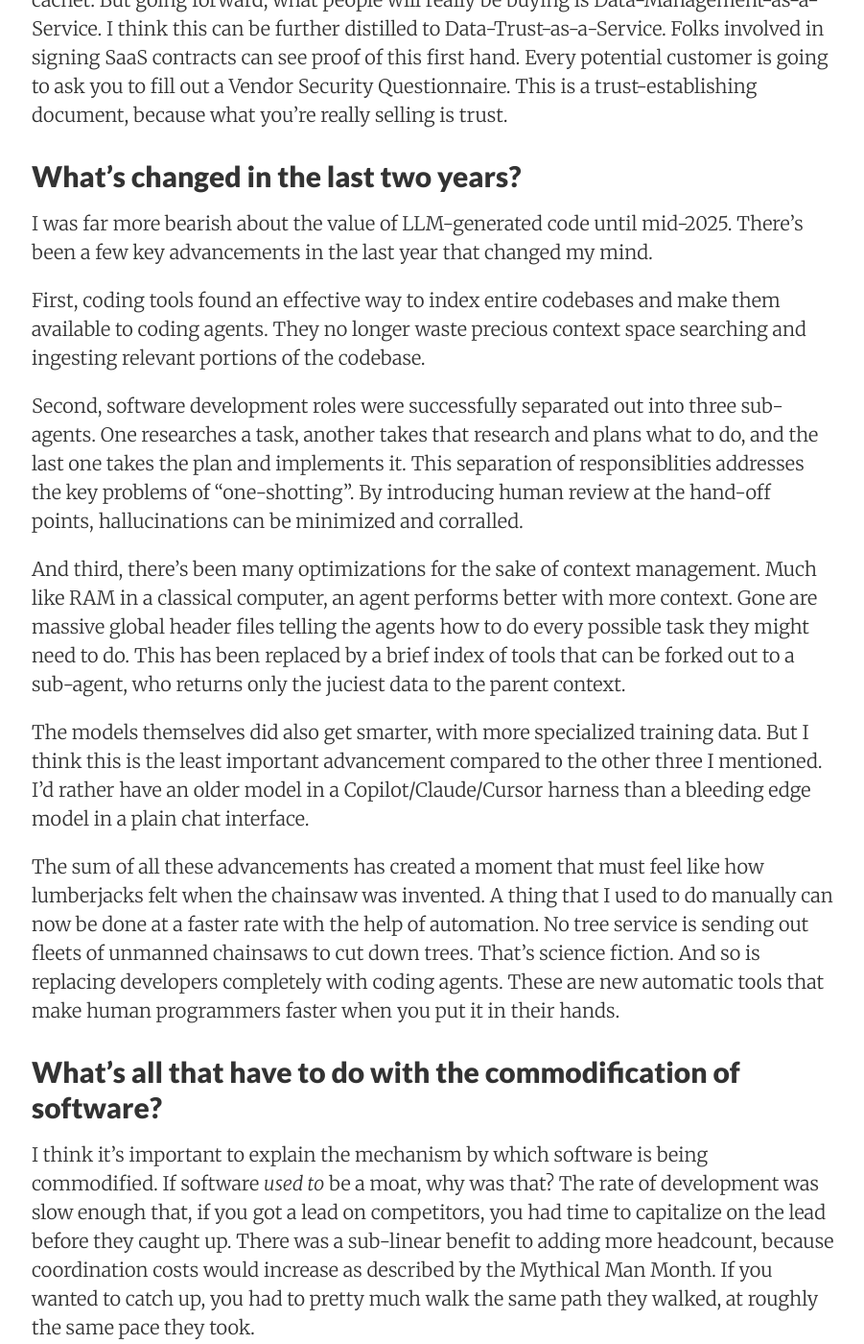
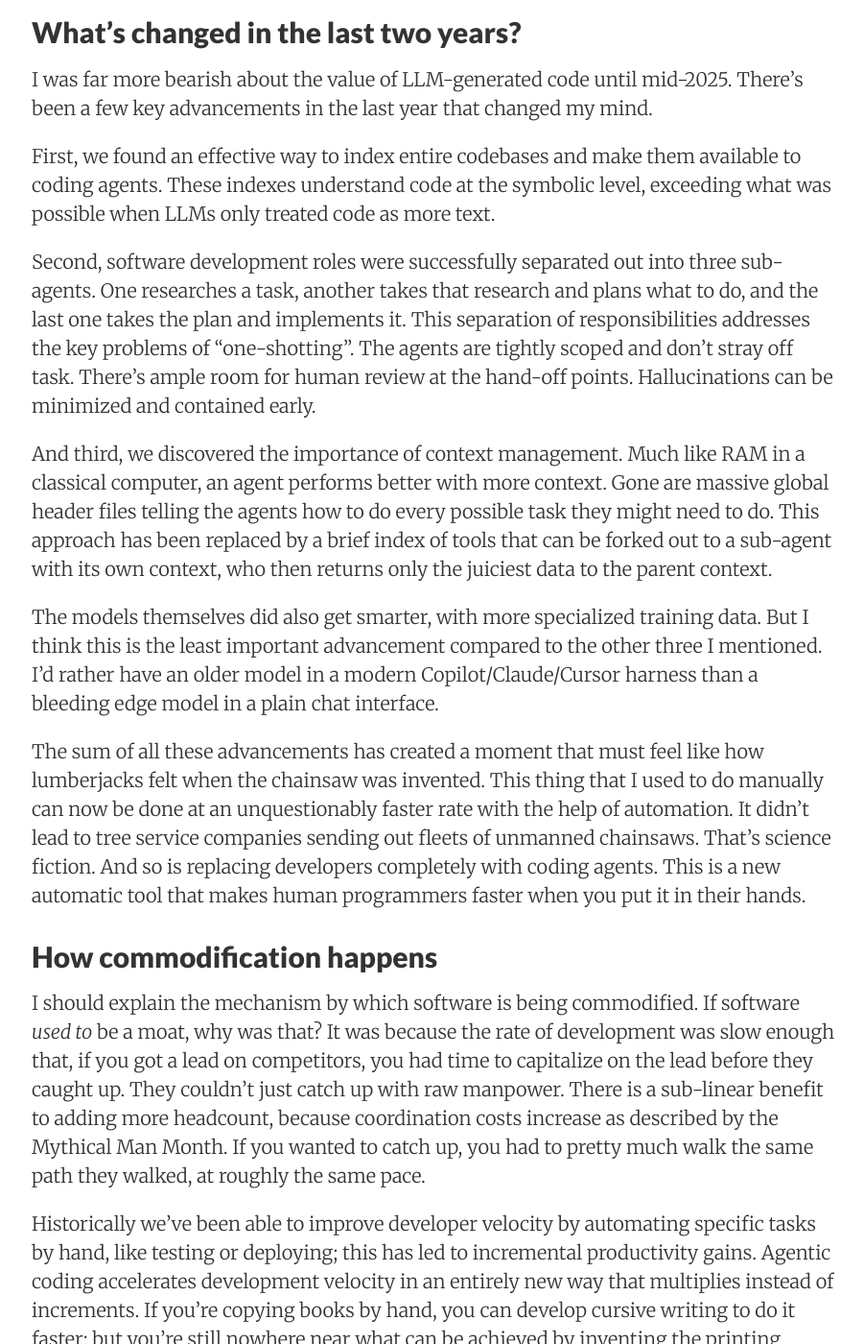
Before and after one commit to a13o/personal-site, a Jekyll site: the page built from _posts/2026-01-31-software-is-a-commodity.md, in a window 1280 px wide and 1400 px high, scrolled down 1560 px. Shown: the whole window at 96% size, without its empty margins (187-1088 px from the left). Built offline with Jekyll 4.4.1, drawn with Linux system fonts in a browser that asks for light colours; some of the changed text lies outside the part shown.

Commit message:
second draft of software commodity post

```diff
--- a/_posts/2026-01-31-software-is-a-commodity.md
+++ b/_posts/2026-01-31-software-is-a-commodity.md
@@ -10,42 +10,44 @@
 
 Fast-forward to today, the LLMs are now capably writing code in tools like Copilot, Claude, and Cursor. In response, I want to upgrade my perspective - all software is a commodity.
 
-This is maybe not a big mental leap for programmers. Software `is-a` algorithm, so the new claim maps easily onto the old. However, I think this is still worth covering in detail because of the implication it has for business strategy. Consider SaaS, Software-as-a-service, where 'software' is more than a technological term -- it's also a business construct. The point I want to make, to anyone who _Does Business_, is that your entire software is a commodity now. If you sell software in 2026 and beyond, your software provides no inherent advantage over your competitors. Businesses who continue to think selling software is a compelling business plan, will find themselves softly gliding into the ground.
+Software is no longer scarce. It is abundant thanks to the code-writing LLMs. A moat can only be built with scarcity. Your software is not a moat. Your competitors can have the exact same software as you, if they want. The only scarce digital assets that you can have now are data: home-grown proprietary data, and permission to access other people's data.
 
-Software is no longer scarce; it is abundant, thanks to the code-writing LLMs. A moat can only be built with scarcity. Your software is not a moat. Your competitors can have the exact same software as you, if they want. The only scarce digital assets that you can have are data: home-grown proprietary data, and permission to access other people's data.
+Data was already the king of value back when algorithms were commodities. But it was also the case that you could write software well enough, either with enough velocity or enough product-driven prescience, to stay ahead of the competition. Software itself was a kind of proprietary asset. This is no longer the case. You could hire the greatest product managers in the world, armed with the best vision. The software you then write will be in your competitors' hands shortly after. You're effectively nothing more than free R&D for their product roadmap.
 
-This was already true back when algorithms were commodities. But it was also the case that you could write software well enough, either with enough velocity or enough product-driven prescience, to stay ahead of the competition. This is no longer the case. You could hire the greatest product managers in the world, armed with the best vision. The software you then write, will be in your competitors' hands shortly after. You're effectively nothing more than free R&D for their product roadmap.
+For a timely example of this, look at how Cursor can't keep a meaningful lead on Copilot in VSCode. Cursor could come up with the most brilliant feature in the world, and Microsoft would say thanks for the idea and implement it next month. Claude is positioned more intelligently. Since Anthropic is training their own LLMs, a process that takes **data**, they can maintain a meaningful distinction from Microsoft. Even if Claude and Copilot end up with the exact same features, Anthropic will have options for monetizing their models. Unless Cursor can pivot, it is destined for obsolescence. Some of its investors will look back and say, woops, a feature isn't a business. But the bigger takeaway is that _software_ isn't a business.
 
-For a timely example of this, look at how Cursor can't keep a meaningful lead on Copilot in VSCode. Cursor could come up with the most brilliant feature in the world, and Microsoft would say thanks for the idea and implement it next month. Claude is positioned more intelligently. Since Anthropic is training their own LLMs, a process that takes **data**, they can maintain a meaningful distinction from Microsoft. Even if Claude and Copilot end up with the exact same features, Anthropic will have options for monetizing their models. Unless Cursor can pivot, it is destined for obsolescense. Some of its investors will look back and say, woops, a feature isn't a business. But the bigger takeaway is that _software_ isn't a business.
+I may be jumping the gun a bit. I think for a short time there will be some exceptions for mega-scale software. If you've spent the past 30 years building an industry staple that they teach kids about in textbooks -- we're talking operating systems, professional editing tools -- it's not like some new company with a fleet of LLMs is going to be competing with you overnight. But it won't take them 30 years to catch up, either.
 
-The term Software-as-a-service will stick around, because it has so much marketing cachet. But going forward, what people will really be buying is Data-Management-as-a-Service. I think this can be further distilled to Data-Trust-as-a-Service. Folks involved in signing SaaS contracts can see proof of this first hand. Every potential customer is going to ask you to fill out a Vendor Security Questionnaire. This is a trust-establishing document, because what you're really selling is trust.
+For the vast majority of people though, who dream of creating software that solves a specific need and charging a justifiable recurring fee for access; your dream is dead. That's not a business plan anymore.
 
 ## What's changed in the last two years?
 
 I was far more bearish about the value of LLM-generated code until mid-2025. There's been a few key advancements in the last year that changed my mind.
 
-First, coding tools found an effective way to index entire codebases and make them available to coding agents. They no longer waste precious context space searching and ingesting relevant portions of the codebase.
+First, we found an effective way to index entire codebases and make them available to coding agents. These indexes understand code at the symbolic level, exceeding what was possible when LLMs only treated code as more text.
 
-Second, software development roles were successfully separated out into three sub-agents. One researches a task, another takes that research and plans what to do, and the last one takes the plan and implements it. This separation of responsiblities addresses the key problems of "one-shotting". By introducing human review at the hand-off points, hallucinations can be minimized and corralled.
+Second, software development roles were successfully separated out into three sub-agents. One researches a task, another takes that research and plans what to do, and the last one takes the plan and implements it. This separation of responsibilities addresses the key problems of "one-shotting". The agents are tightly scoped and don't stray off task. There's ample room for human review at the hand-off points. Hallucinations can be minimized and contained early.
 
-And third, there's been many optimizations for the sake of context management. Much like RAM in a classical computer, an agent performs better with more context. Gone are massive global header files telling the agents how to do every possible task they might need to do. This has been replaced by a brief index of tools that can be forked out to a sub-agent, who returns only the juciest data to the parent context.
+And third, we discovered the importance of context management. Much like RAM in a classical computer, an agent performs better with more context. Gone are massive global header files telling the agents how to do every possible task they might need to do. This approach has been replaced by a brief index of tools that can be forked out to a sub-agent with its own context, who then returns only the juiciest data to the parent context.
 
-The models themselves did also get smarter, with more specialized training data. But I think this is the least important advancement compared to the other three I mentioned. I'd rather have an older model in a Copilot/Claude/Cursor harness than a bleeding edge model in a plain chat interface.
+The models themselves did also get smarter, with more specialized training data. But I think this is the least important advancement compared to the other three I mentioned. I'd rather have an older model in a modern Copilot/Claude/Cursor harness than a bleeding edge model in a plain chat interface.
 
-The sum of all these advancements has created a moment that must feel like how lumberjacks felt when the chainsaw was invented. A thing that I used to do manually can now be done at a faster rate with the help of automation. No tree service is sending out fleets of unmanned chainsaws to cut down trees. That's science fiction. And so is replacing developers completely with coding agents. These are new automatic tools that make human programmers faster when you put it in their hands.
+The sum of all these advancements has created a moment that must feel like how lumberjacks felt when the chainsaw was invented. This thing that I used to do manually can now be done at an unquestionably faster rate with the help of automation. It didn't lead to tree service companies sending out fleets of unmanned chainsaws. That's science fiction. And so is replacing developers completely with coding agents. This is a new automatic tool that makes human programmers faster when you put it in their hands.
 
-## What's all that have to do with the commodification of software?
+## How commodification happens
 
-I think it's important to explain the mechanism by which software is being commodified. If software _used to_ be a moat, why was that? The rate of development was slow enough that, if you got a lead on competitors, you had time to capitalize on the lead before they caught up. There was a sub-linear benefit to adding more headcount, because coordination costs would increase as described by the Mythical Man Month. If you wanted to catch up, you had to pretty much walk the same path they walked, at roughly the same pace they took.
+I should explain the mechanism by which software is being commodified. If software _used to_ be a moat, why was that? It was because the rate of development was slow enough that, if you got a lead on competitors, you had time to capitalize on the lead before they caught up. They couldn't just catch up with raw manpower. There is a sub-linear benefit to adding more headcount, because coordination costs increase as described by the Mythical Man Month. If you wanted to catch up, you had to pretty much walk the same path they walked, at roughly the same pace.
 
-Historically we've been able to incrementally improve developer velocity by getting into the weeds on infrastructure and static analysis, but these were fractional gains. Agentic coding accelerates development velocity in an entirely new way that multiplies instead of increments. If you're copying books by hand, you can develop cursive writing to do it faster; but you're still nowhere near what can be achieved by automating with a printing press.
+Historically we've been able to improve developer velocity by automating specific tasks by hand, like testing or deploying; this has led to incremental productivity gains. Agentic coding accelerates development velocity in an entirely new way that multiplies instead of increments. If you're copying books by hand, you can develop cursive writing to do it faster; but you're still nowhere near what can be achieved by inventing the printing press.
 
 This increase to developer velocity triggers an inflection point in fast-following. Call it supersonic-following if you want to keep with the metaphor. We've broken the sound barrier on fast-following. Your competitors will always catch up to you now.
 
-Why don't the competitors simply stay multiplicitavely further ahead with the help of agentic coding? The LLMs have yet to make a similar supersonic jump in validating good ideas. Product vision is still moving at human speed. You still have to pound the pavement to validate ideas before you code them, or divide your velocity on a shotgun approach. Knowing what to build is not any easier. But building it is multiplicatively easier. This is the same principle fast-following exploited - draft thought leaders for a velocity boost. That boost is much bigger now.
+Why don't the competitors simply stay multiplicatively further ahead with the help of agentic coding? The LLMs have yet to make a similar supersonic jump in validating good ideas. Product vision is still moving at human speed. You still have to pound the pavement to validate ideas before you code them, or spread yourself thin with a shotgun approach. Knowing what to build is not any easier. But building it is multiplicatively easier. This is the same principle that fast-following exploits -- you can draft the thought leaders for a velocity boost. The boost is much bigger now.
 
 ## Putting it all together
 
-It's time to think differently about how we evaluate viable businesses. Are you selling data management? Do you ingest data, collate it, corroborate it, summarize it, reshape it, chart it, etc? Do new customers trust you enough to hand over access to their data? If you can view your business through this lens, you're poised for success in the age of commoditized software.
+It's time to think differently about how we evaluate viable businesses. Forget your software, it's a means to an end. Think instead about your data. Data will remain valuable because it can be tied to real-world relationships and trust. You can still build something no one else has off the back of that.
+
+Do you ingest data, collate it, corroborate it, summarize it, reshape it, chart it, etc? Do new customers trust you enough to hand over access to their data? The more of these qualities you can stack, the more success you'll have in the age of commoditized software.
 
 Everyone else, you're about to find out where all the blockchains went.
```
